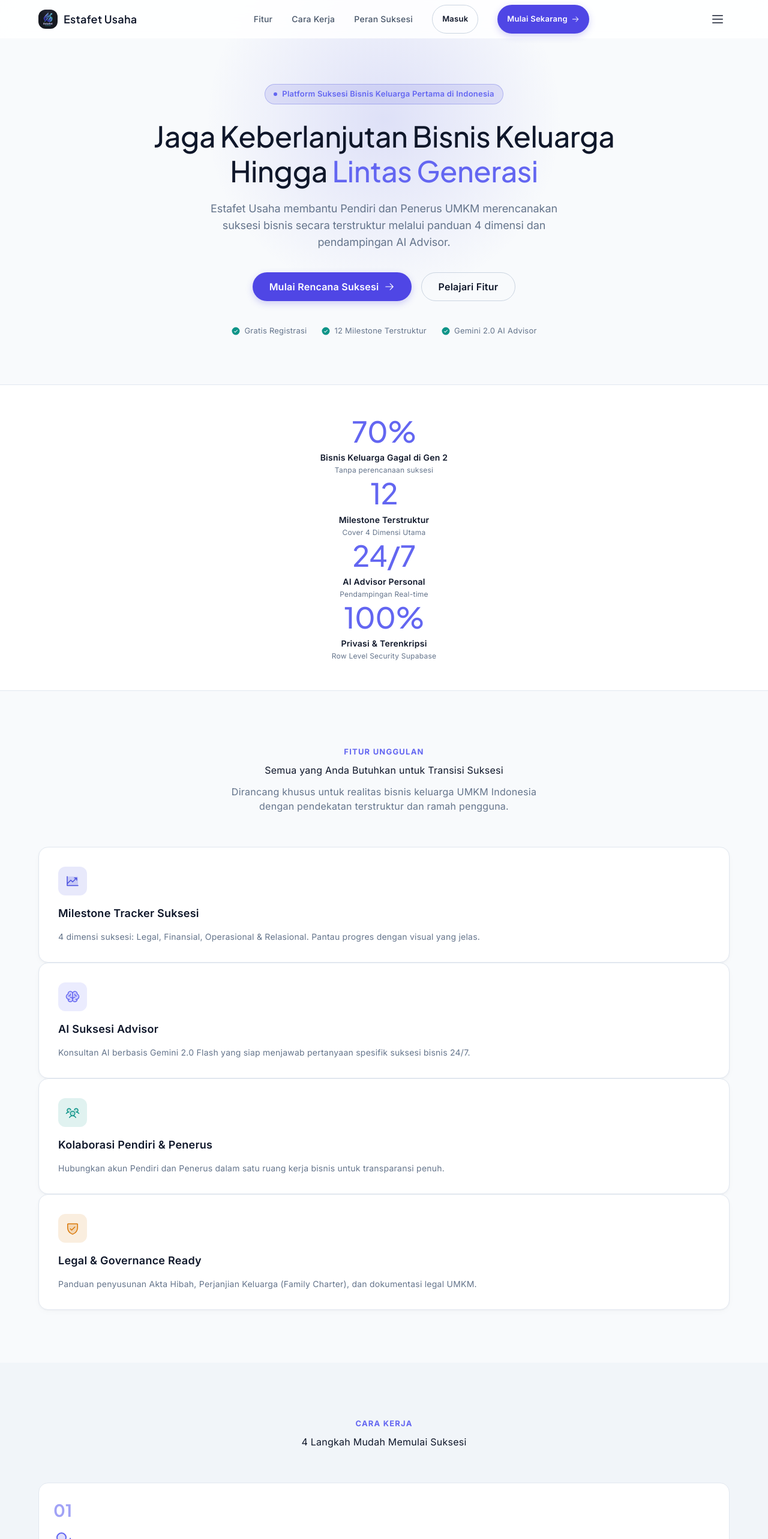
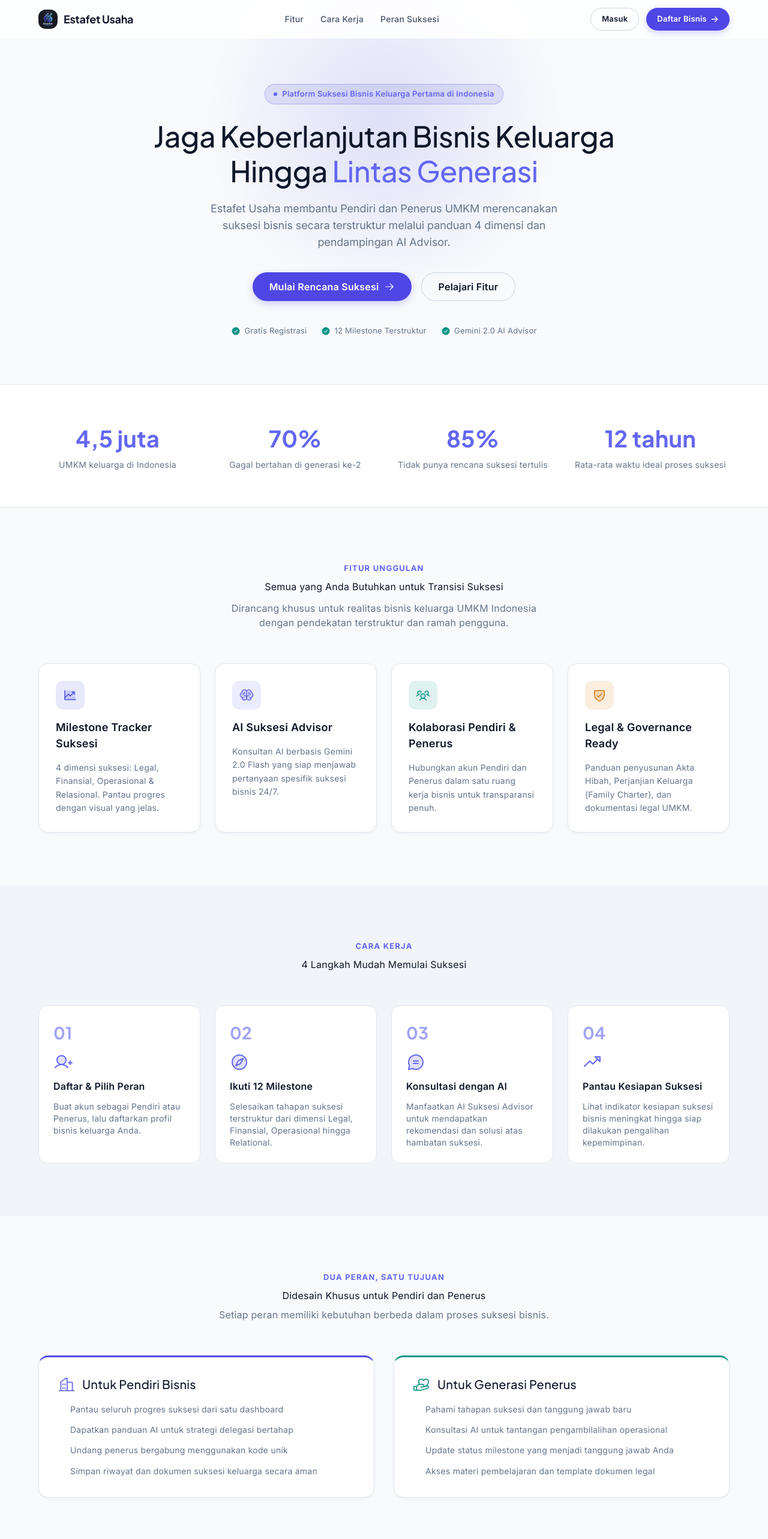
Before and after one commit to DevIssa-It/estafet-usaha, a Next.js app: page / in a window 1280 px wide. Shown: the top 2566 px of the page at 60% size. Built offline with nearby package versions, Linux system fonts and the light colour scheme.

Commit message:
fix(landing): restore clean grid layout, 24px spacing, high contrast CTA buttons, and refined navbar

```diff
--- a/features/landing/components/FeaturesSection.tsx
+++ b/features/landing/components/FeaturesSection.tsx
@@ -31,7 +31,7 @@ const features = [
 
 export function FeaturesSection() {
   return (
-    <section id="fitur" className="section-dark">
+    <section id="fitur" className="section-dark" style={{ padding: "88px 0" }}>
       <div className="container-content">
         <div className="text-center" style={{ marginBottom: 56 }}>
           <span style={{ fontSize: 13, fontWeight: 700, textTransform: "uppercase", letterSpacing: 1.2, color: "var(--color-primary-bright)" }}>
@@ -45,11 +45,11 @@ export function FeaturesSection() {
           </p>
         </div>
 
-        <div className="grid-responsive grid-4">
+        <div style={{ display: "grid", gridTemplateColumns: "repeat(auto-fit, minmax(260px, 1fr))", gap: 24 }}>
           {features.map((f, index) => {
             const Icon = f.icon;
             return (
-              <div key={index} className="card-dark" style={{ display: "flex", flexDirection: "column", gap: 16 }}>
+              <div key={index} className="card-dark" style={{ display: "flex", flexDirection: "column", gap: 16, padding: 28, borderRadius: "var(--rounded-lg)" }}>
                 <div style={{
                   width: 48, height: 48, borderRadius: "var(--rounded-md)",
                   backgroundColor: `${f.color}20`, display: "flex", alignItems: "center", justifyContent: "center"
@@ -57,7 +57,7 @@ export function FeaturesSection() {
                   <Icon size={24} color={f.color} weight="duotone" />
                 </div>
                 <h3 style={{ fontSize: 18, fontWeight: 600, color: "var(--color-on-dark)" }}>{f.title}</h3>
-                <p className="body-sm text-mute" style={{ color: "var(--color-stone)" }}>{f.desc}</p>
+                <p className="body-sm text-mute" style={{ color: "var(--color-stone)", lineHeight: 1.6 }}>{f.desc}</p>
               </div>
             );
           })}
--- a/features/landing/components/HowItWorksSection.tsx
+++ b/features/landing/components/HowItWorksSection.tsx
@@ -42,7 +42,7 @@ export function HowItWorksSection() {
           </h2>
         </div>
 
-        <div className="grid-responsive grid-4">
+        <div style={{ display: "grid", gridTemplateColumns: "repeat(auto-fit, minmax(240px, 1fr))", gap: 24 }}>
           {steps.map((s, index) => {
             const Icon = s.icon;
             return (
--- a/features/landing/components/Navbar.tsx
+++ b/features/landing/components/Navbar.tsx
@@ -3,10 +3,9 @@
 import Link from "next/link";
 import Image from "next/image";
 import { useState, useEffect } from "react";
-import { ArrowRight, List, X } from "@phosphor-icons/react";
+import { ArrowRight } from "@phosphor-icons/react";
 
 export function Navbar() {
-  const [menuOpen, setMenuOpen] = useState(false);
   const [scrolled, setScrolled] = useState(false);
 
   useEffect(() => {
@@ -24,6 +23,7 @@ export function Navbar() {
       }}
     >
       <div className="container-content" style={{ display: "flex", alignItems: "center", justifyContent: "space-between", width: "100%" }}>
+        {/* Brand Logo & Name */}
         <Link href="/" style={{ display: "flex", alignItems: "center", gap: 10, textDecoration: "none" }}>
           <Image
             src="/logo.png"
@@ -32,50 +32,42 @@ export function Navbar() {
             height={32}
             style={{ borderRadius: "var(--rounded-md)", objectFit: "cover" }}
           />
-          <span style={{ fontFamily: "var(--font-display)", fontWeight: 600, fontSize: 18, color: "var(--color-on-dark)" }}>
+          <span style={{ fontFamily: "var(--font-display)", fontWeight: 700, fontSize: 18, color: "#0f172a", letterSpacing: "-0.3px" }}>
             Estafet Usaha
           </span>
         </Link>
 
-        <div style={{ display: "flex", alignItems: "center", gap: 32 }} className="hidden-mobile">
-          <a href="#fitur" style={{ color: "var(--color-on-dark-mute)", textDecoration: "none", fontSize: 14, fontWeight: 500 }}>
+        {/* Center Navigation Links */}
+        <div style={{ display: "flex", alignItems: "center", gap: 28 }} className="hidden-mobile">
+          <a href="#fitur" style={{ color: "#475569", textDecoration: "none", fontSize: 14, fontWeight: 500 }}>
             Fitur
           </a>
-          <a href="#cara-kerja" style={{ color: "var(--color-on-dark-mute)", textDecoration: "none", fontSize: 14, fontWeight: 500 }}>
+          <a href="#cara-kerja" style={{ color: "#475569", textDecoration: "none", fontSize: 14, fontWeight: 500 }}>
             Cara Kerja
           </a>
-          <a href="#peran" style={{ color: "var(--color-on-dark-mute)", textDecoration: "none", fontSize: 14, fontWeight: 500 }}>
+          <a href="#peran" style={{ color: "#475569", textDecoration: "none", fontSize: 14, fontWeight: 500 }}>
             Peran Suksesi
           </a>
-          <Link href="/auth" className="btn btn-outline-dark" style={{ padding: "8px 16px", fontSize: 13 }}>
+        </div>
+
+        {/* Distinct Action Buttons without Hamburger Menu */}
+        <div style={{ display: "flex", alignItems: "center", gap: 12 }}>
+          <Link
+            href="/auth"
+            className="btn btn-outline-dark"
+            style={{ padding: "8px 18px", fontSize: 13, height: 38, fontWeight: 600 }}
+          >
             Masuk
           </Link>
-          <Link href="/auth?mode=register" className="btn btn-cobalt" style={{ padding: "8px 16px", fontSize: 13, gap: 6 }}>
-            Mulai Sekarang <ArrowRight size={14} />
+          <Link
+            href="/auth?mode=register"
+            className="btn btn-cobalt"
+            style={{ padding: "8px 18px", fontSize: 13, height: 38, gap: 6, fontWeight: 600 }}
+          >
+            Daftar Bisnis <ArrowRight size={14} weight="bold" />
           </Link>
         </div>
-
-        <button
-          className="btn-ghost hidden-desktop"
-          onClick={() => setMenuOpen(!menuOpen)}
-          style={{ padding: 8, color: "var(--color-on-dark)" }}
-        >
-          {menuOpen ? <X size={24} /> : <List size={24} />}
-        </button>
       </div>
-
-      {menuOpen && (
-        <div style={{
-          backgroundColor: "var(--color-surface-card)",
-          borderBottom: "1px solid var(--color-hairline-dark)",
-          padding: 24, display: "flex", flexDirection: "column", gap: 16,
-        }}>
-          <a href="#fitur" onClick={() => setMenuOpen(false)} style={{ color: "var(--color-on-dark)", textDecoration: "none" }}>Fitur</a>
-          <a href="#cara-kerja" onClick={() => setMenuOpen(false)} style={{ color: "var(--color-on-dark)", textDecoration: "none" }}>Cara Kerja</a>
-          <a href="#peran" onClick={() => setMenuOpen(false)} style={{ color: "var(--color-on-dark)", textDecoration: "none" }}>Peran Suksesi</a>
-          <Link href="/auth" className="btn btn-cobalt" style={{ textAlign: "center" }}>Mulai Sekarang</Link>
-        </div>
-      )}
     </nav>
   );
 }
--- a/features/landing/components/RolesSection.tsx
+++ b/features/landing/components/RolesSection.tsx
@@ -1,10 +1,10 @@
 "use client";
 
-import { Crown, Sparkle, CheckCircle } from "@phosphor-icons/react";
+import { Buildings, HandHeart } from "@phosphor-icons/react";
 
 export function RolesSection() {
   return (
-    <section id="peran" className="section-dark">
+    <section id="peran" className="section-dark" style={{ padding: "88px 0" }}>
       <div className="container-content">
         <div className="text-center" style={{ marginBottom: 56 }}>
           <span style={{ fontSize: 13, fontWeight: 700, textTransform: "uppercase", letterSpacing: 1.2, color: "var(--color-primary-bright)" }}>
@@ -13,60 +13,37 @@ export function RolesSection() {
           <h2 className="heading-xl" style={{ marginTop: 8, color: "var(--color-on-dark)" }}>
             Didesain Khusus untuk Pendiri dan Penerus
           </h2>
+          <p className="body-md" style={{ color: "var(--color-stone)", marginTop: 8 }}>
+            Setiap peran memiliki kebutuhan berbeda dalam proses suksesi bisnis.
+          </p>
         </div>
 
-        <div className="grid-responsive grid-2">
-          {/* Pendiri Card */}
-          <div className="card-dark" style={{ display: "flex", flexDirection: "column", gap: 20 }}>
-            <div style={{ display: "flex", alignItems: "center", gap: 12 }}>
-              <div style={{ width: 44, height: 44, borderRadius: "var(--rounded-md)", backgroundColor: "rgba(73,79,223,0.15)", display: "flex", alignItems: "center", justifyContent: "center" }}>
-                <Crown size={24} color="var(--color-primary-bright)" weight="duotone" />
-              </div>
-              <div>
-                <h3 style={{ fontSize: 20, fontWeight: 600, color: "var(--color-on-dark)" }}>Generasi Pendiri</h3>
-                <span style={{ fontSize: 13, color: "var(--color-stone)" }}>Pemilik & Pengelola Pertama</span>
-              </div>
+        <div style={{ display: "grid", gridTemplateColumns: "repeat(auto-fit, minmax(320px, 1fr))", gap: 32 }}>
+          {/* Pendiri */}
+          <div className="card-dark" style={{ borderTop: "3px solid var(--color-primary)", padding: 32, borderRadius: "var(--rounded-lg)" }}>
+            <div style={{ display: "flex", alignItems: "center", gap: 12, marginBottom: 16 }}>
+              <Buildings size={28} color="var(--color-primary-bright)" />
+              <h3 className="heading-md" style={{ color: "var(--color-on-dark)", fontSize: 20 }}>Untuk Pendiri Bisnis</h3>
             </div>
-
-            <ul style={{ display: "flex", flexDirection: "column", gap: 12, listStyle: "none", padding: 0, margin: 0 }}>
-              {[
-                "Kelola roadmap suksesi dan pantau indikator kesiapan",
-                "Bagikan kode undangan unik ke penerus untuk bergabung",
-                "Dapatkan panduan AI khusus strategi pendelegasian",
-                "Pastikan legalitas dan warisan bisnis terlindungi",
-              ].map((item, idx) => (
-                <li key={idx} style={{ display: "flex", alignItems: "flex-start", gap: 10, fontSize: 14, color: "var(--color-stone)" }}>
-                  <CheckCircle size={18} color="var(--color-accent-teal)" weight="fill" style={{ flexShrink: 0, marginTop: 2 }} />
-                  <span>{item}</span>
-                </li>
-              ))}
+            <ul style={{ display: "flex", flexDirection: "column", gap: 12, color: "var(--color-stone)", paddingLeft: 20, fontSize: 14, lineHeight: 1.6 }}>
+              <li>Pantau seluruh progres suksesi dari satu dashboard</li>
+              <li>Dapatkan panduan AI untuk strategi delegasi bertahap</li>
+              <li>Undang penerus bergabung menggunakan kode unik</li>
+              <li>Simpan riwayat dan dokumen suksesi keluarga secara aman</li>
             </ul>
           </div>
 
-          {/* Penerus Card */}
-          <div className="card-dark" style={{ display: "flex", flexDirection: "column", gap: 20 }}>
-            <div style={{ display: "flex", alignItems: "center", gap: 12 }}>
-              <div style={{ width: 44, height: 44, borderRadius: "var(--rounded-md)", backgroundColor: "rgba(13,148,136,0.15)", display: "flex", alignItems: "center", justifyContent: "center" }}>
-                <Sparkle size={24} color="var(--color-accent-teal)" weight="duotone" />
-              </div>
-              <div>
-                <h3 style={{ fontSize: 20, fontWeight: 600, color: "var(--color-on-dark)" }}>Generasi Penerus</h3>
-                <span style={{ fontSize: 13, color: "var(--color-stone)" }}>Calon Pemimpin Masa Depan</span>
-              </div>
+          {/* Penerus */}
+          <div className="card-dark" style={{ borderTop: "3px solid var(--color-accent-teal)", padding: 32, borderRadius: "var(--rounded-lg)" }}>
+            <div style={{ display: "flex", alignItems: "center", gap: 12, marginBottom: 16 }}>
+              <HandHeart size={28} color="var(--color-accent-teal)" />
+              <h3 className="heading-md" style={{ color: "var(--color-on-dark)", fontSize: 20 }}>Untuk Generasi Penerus</h3>
             </div>
-
-            <ul style={{ display: "flex", flexDirection: "column", gap: 12, listStyle: "none", padding: 0, margin: 0 }}>
-              {[
-                "Bergabung ke ruang kerja bisnis via kode undangan",
-                "Update status milestone yang menjadi tanggung jawab",
-                "Konsultasi AI untuk persiapan mengambil alih kemudi",
-                "Pahami SOP, keuangan, dan relasi bisnis secara bertahap",
-              ].map((item, idx) => (
-                <li key={idx} style={{ display: "flex", alignItems: "flex-start", gap: 10, fontSize: 14, color: "var(--color-stone)" }}>
-                  <CheckCircle size={18} color="var(--color-accent-teal)" weight="fill" style={{ flexShrink: 0, marginTop: 2 }} />
-                  <span>{item}</span>
-                </li>
-              ))}
+            <ul style={{ display: "flex", flexDirection: "column", gap: 12, color: "var(--color-stone)", paddingLeft: 20, fontSize: 14, lineHeight: 1.6 }}>
+              <li>Pahami tahapan suksesi dan tanggung jawab baru</li>
+              <li>Konsultasi AI untuk tantangan pengambilalihan operasional</li>
+              <li>Update status milestone yang menjadi tanggung jawab Anda</li>
+              <li>Akses materi pembelajaran dan template dokumen legal</li>
             </ul>
           </div>
         </div>
--- a/features/landing/components/StatsSection.tsx
+++ b/features/landing/components/StatsSection.tsx
@@ -1,27 +1,24 @@
 "use client";
 
 const stats = [
-  { value: "70%", label: "Bisnis Keluarga Gagal di Gen 2", note: "Tanpa perencanaan suksesi" },
-  { value: "12", label: "Milestone Terstruktur", note: "Cover 4 Dimensi Utama" },
-  { value: "24/7", label: "AI Advisor Personal", note: "Pendampingan Real-time" },
-  { value: "100%", label: "Privasi & Terenkripsi", note: "Row Level Security Supabase" },
+  { value: "4,5 juta", label: "UMKM keluarga di Indonesia" },
+  { value: "70%", label: "Gagal bertahan di generasi ke-2" },
+  { value: "85%", label: "Tidak punya rencana suksesi tertulis" },
+  { value: "12 tahun", label: "Rata-rata waktu ideal proses suksesi" },
 ];
 
 export function StatsSection() {
   return (
-    <section style={{ borderTop: "1px solid var(--color-hairline-dark)", borderBottom: "1px solid var(--color-hairline-dark)", padding: "48px 0", backgroundColor: "var(--color-surface-card)" }}>
+    <section style={{ padding: "60px 0", borderTop: "1px solid var(--color-hairline-dark)", borderBottom: "1px solid var(--color-hairline-dark)", backgroundColor: "var(--color-surface-card)" }}>
       <div className="container-content">
-        <div className="grid-responsive grid-4">
-          {stats.map((s, index) => (
-            <div key={index} className="text-center">
-              <div className="display-lg" style={{ color: "var(--color-primary-bright)", marginBottom: 4 }}>
+        <div style={{ display: "grid", gridTemplateColumns: "repeat(auto-fit, minmax(200px, 1fr))", gap: 32, textAlign: "center" }}>
+          {stats.map((s, i) => (
+            <div key={i}>
+              <div style={{ fontFamily: "var(--font-display)", fontSize: 38, fontWeight: 700, color: "var(--color-primary-bright)", marginBottom: 6 }}>
                 {s.value}
               </div>
-              <div style={{ fontSize: 14, fontWeight: 600, color: "var(--color-on-dark)", marginBottom: 2 }}>
+              <div style={{ fontSize: 14, color: "var(--color-stone)", lineHeight: 1.4 }}>
                 {s.label}
-              </div>
-              <div style={{ fontSize: 12, color: "var(--color-stone)" }}>
-                {s.note}
               </div>
             </div>
           ))}
```
Also changed, not shown: app/globals.css (+31 -0 lines), features/landing/components/CtaSection.tsx (+22 -5 lines).
